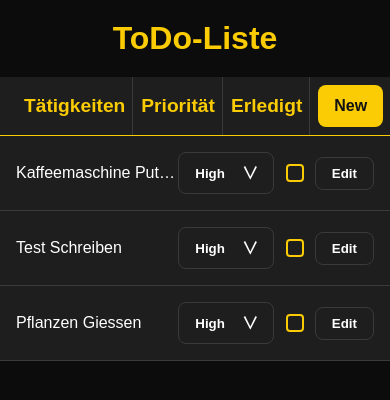
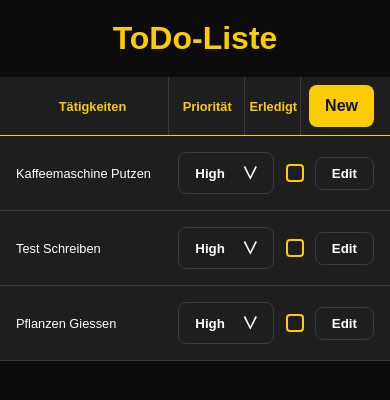
Before and after one commit to DeltaGamingCH/asp-todo-app, an Angular app: page / in a window 390 px wide. Shown: the top 400 px of the page. Built offline with nearby package versions, Linux system fonts and the light colour scheme.

Commit message:
style(responsive): text reduction on mobile for todo-name and header h2

```diff
--- a/src/app/todo/todo.component.css
+++ b/src/app/todo/todo.component.css
@@ -41,6 +41,13 @@ body {
     margin: 0;
 }
 
+@media (max-width: 500px) {
+    .header h2{
+        font-size: 0.8rem;
+        padding-inline: 4px;
+    }
+}
+
 .header .new-todo {
     padding: 16px 24px;
     background-color: #FBCC04;
@@ -82,6 +89,12 @@ body {
     overflow: hidden;
     white-space: nowrap;
     text-overflow: ellipsis;
+}
+
+@media (max-width: 500px) {
+    .todo-name{
+        font-size: 0.8rem;
+    }
 }
 
 .todo-name input {
```
